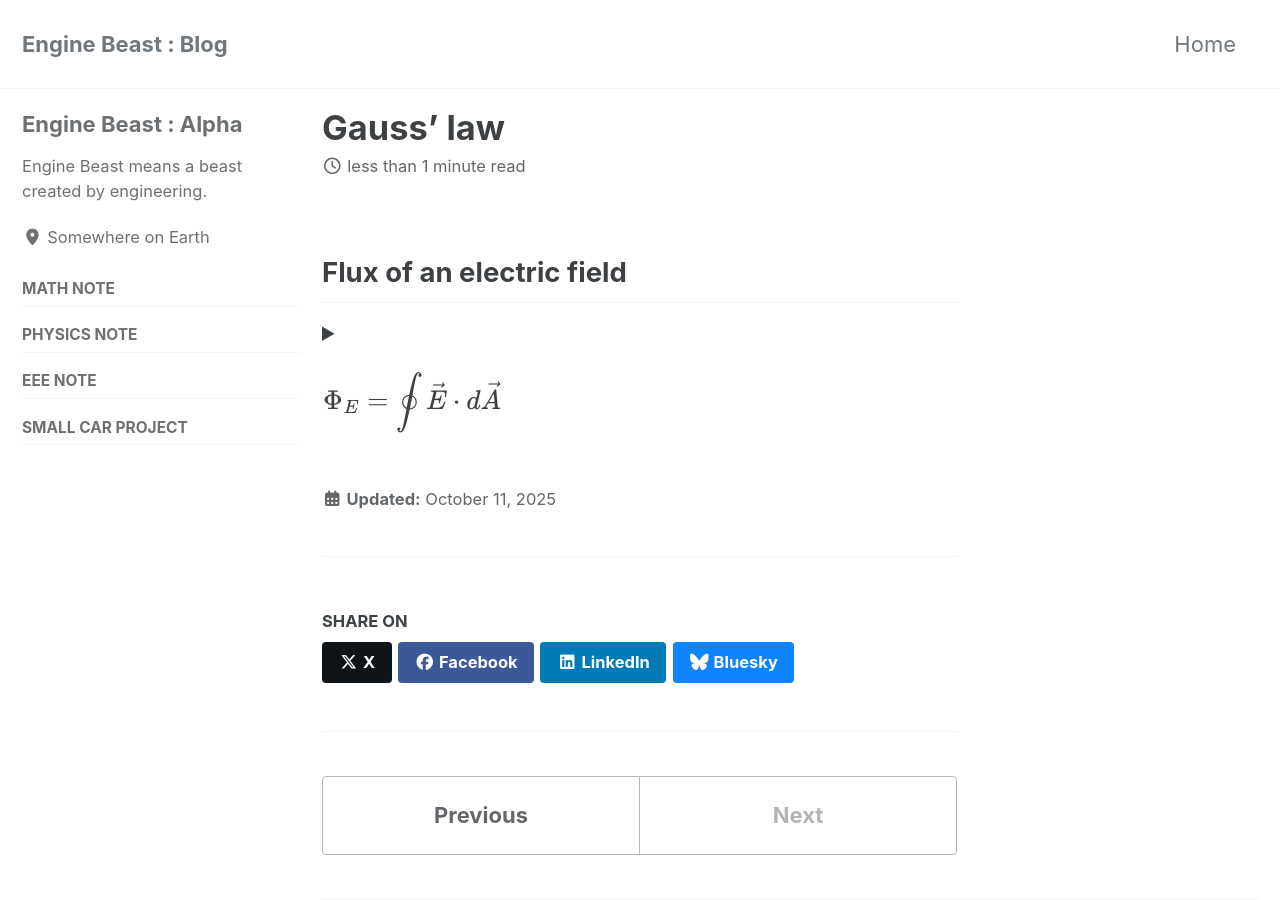
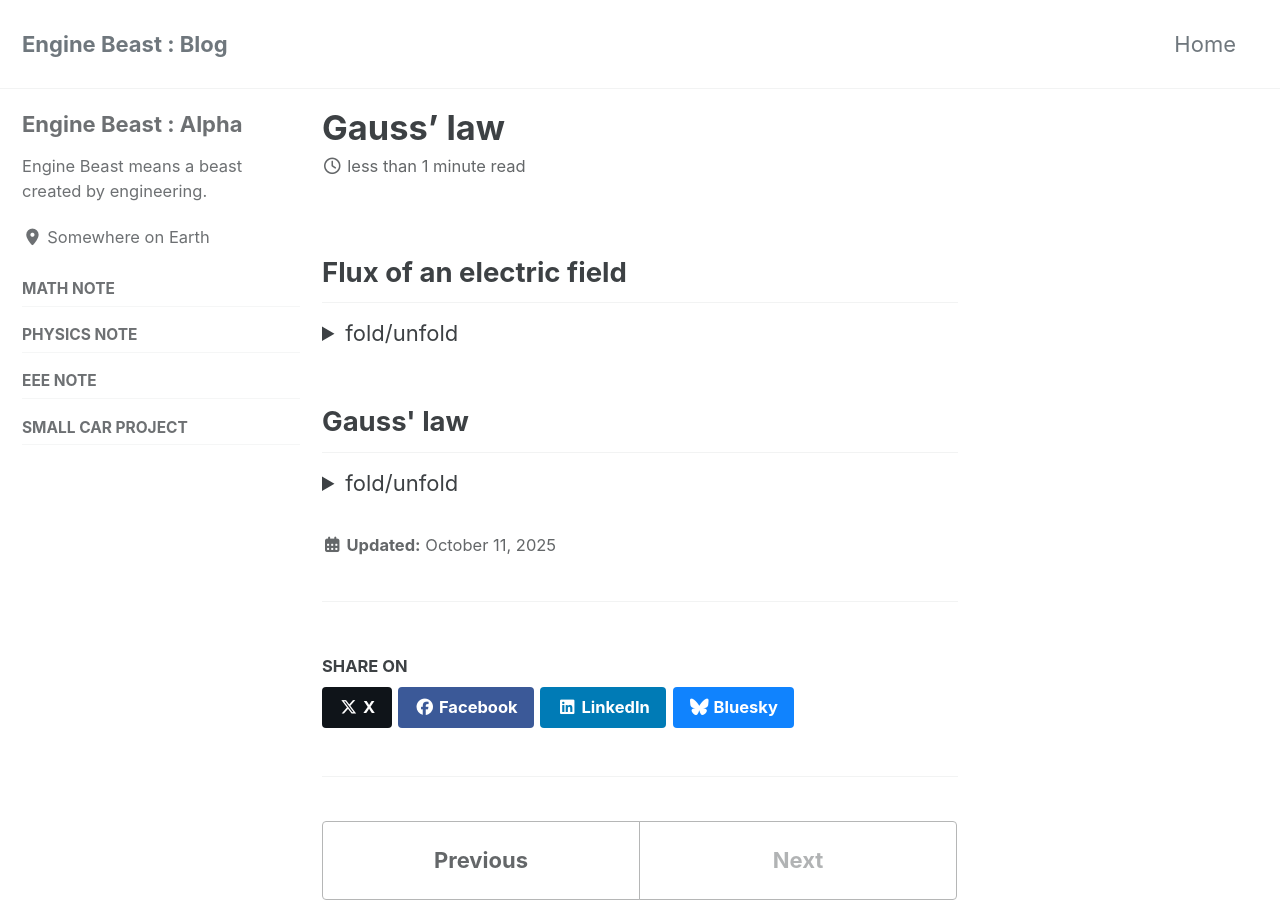
Before and after one commit to enginebeast/enginebeast.github.io, a Jekyll site: the page built from _posts/2025-10-11-gauss_law.html, in a window 1280 px wide and 900 px high. Built offline with Jekyll 4.4.1, drawn with Linux system fonts in a browser that asks for light colours; cached includes are drawn as plain includes.

Commit message:
gauss law

```diff
--- a/_posts/2025-10-11-gauss_law.html
+++ b/_posts/2025-10-11-gauss_law.html
@@ -7,11 +7,20 @@ use_math: true
 
 <h2>Flux of an electric field</h2>
 <details>
-    <summary>
+    <summary>fold/unfold</summary>
     $$
     \begin{flalign*}
     \Phi_E = \oint\vec{E}\cdot d\vec{A} &&
     \end{flalign*}
     $$
-    </summary>
 </details>
+
+<h2>Gauss' law</h2>
+<details>
+    <summary>fold/unfold</summary>
+    $$
+    \begin{flalign*}
+    \Phi_E = \oint\vec{E}\cdot d\vec{A} &&
+    \end{flalign*}
+    $$
+</details>
```
